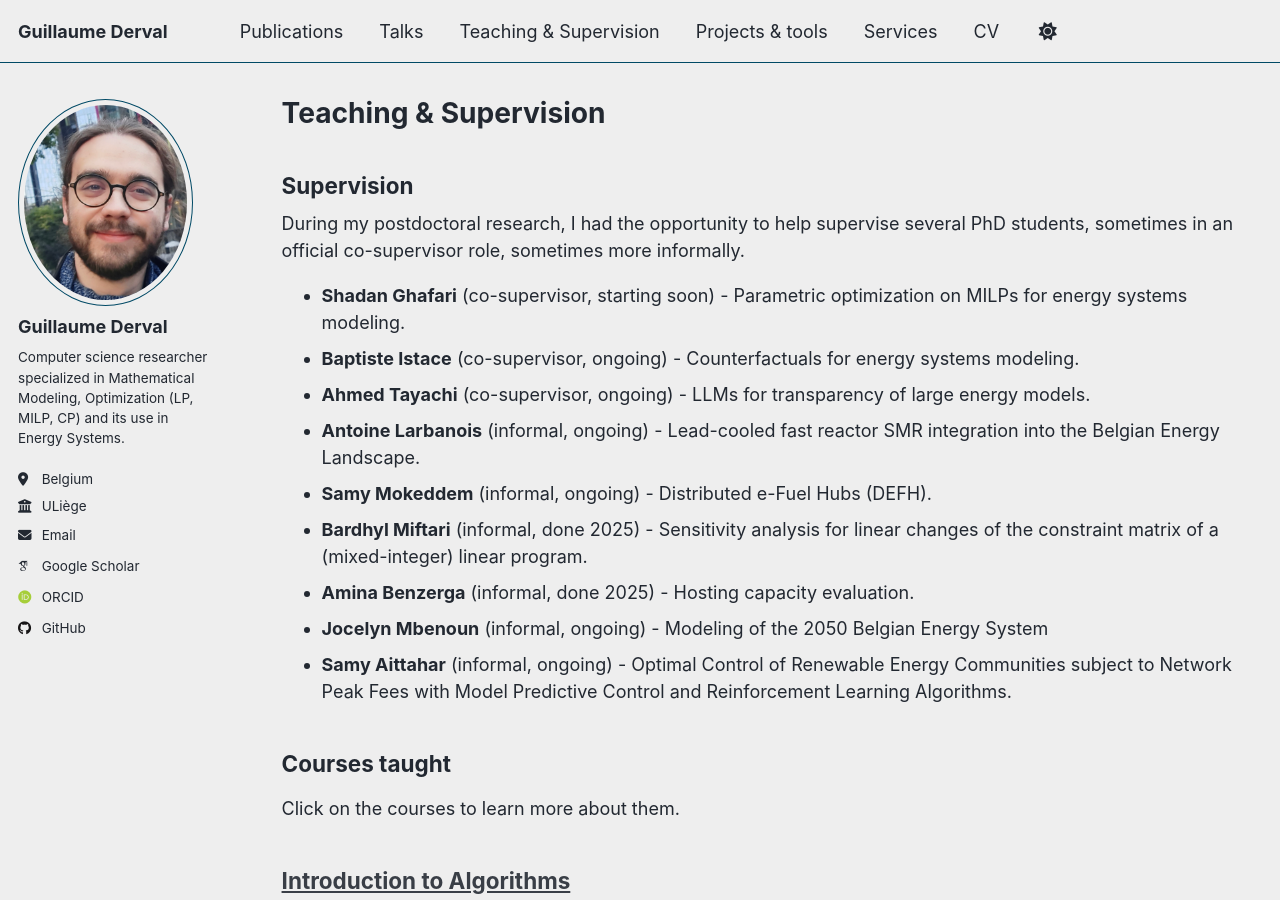
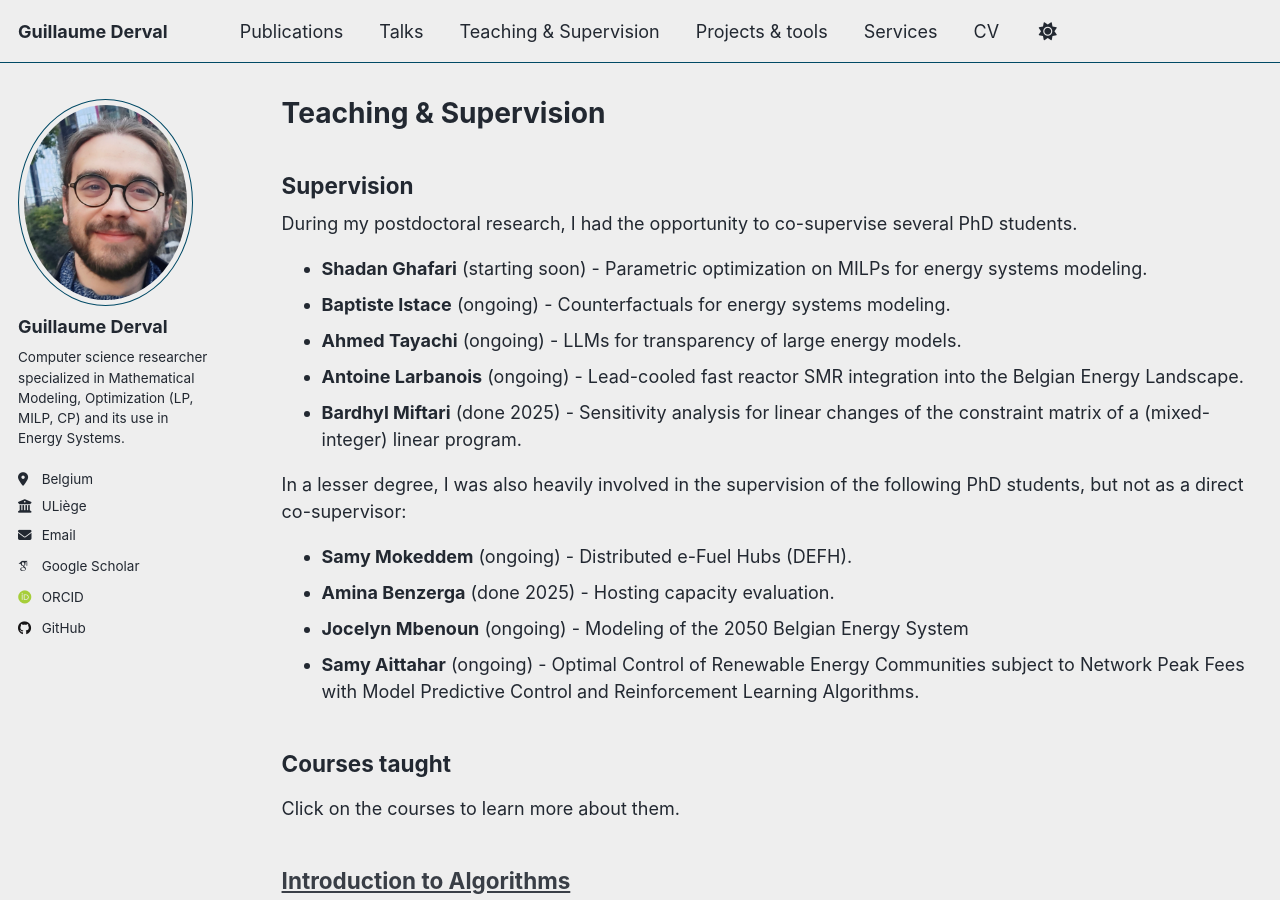
Before and after one commit to GuillaumeDerval/guillaumederval.github.io, a Jekyll site: the page built from _pages/teaching.html, in a window 1280 px wide and 900 px high. Built offline with Jekyll 4.4.1, drawn with Linux system fonts in a browser that asks for light colours; some web fonts are replaced; a script that is not in the unit is left out.

Commit message:
Refine supervision details and add informal supervision list
Updated supervision section to clarify roles and added a new list for students supervised informally.

```diff
--- a/_pages/teaching.html
+++ b/_pages/teaching.html
@@ -8,18 +8,22 @@ author_profile: true
 {% include base_path %}
 
 <h2>Supervision</h2>
-During my postdoctoral research, I had the opportunity to help supervise several PhD students, sometimes in an official co-supervisor role, sometimes more informally.
+During my postdoctoral research, I had the opportunity to co-supervise several PhD students.
 
 <ul>
-  <li><strong>Shadan Ghafari</strong> (co-supervisor, starting soon) - Parametric optimization on MILPs for energy systems modeling. </li>
-  <li><strong>Baptiste Istace</strong> (co-supervisor, ongoing) - Counterfactuals for energy systems modeling.</li>
-  <li><strong>Ahmed Tayachi</strong> (co-supervisor, ongoing) - LLMs for transparency of large energy models.</li>
-  <li><strong>Antoine Larbanois</strong> (informal, ongoing) - Lead-cooled fast reactor SMR integration into the Belgian Energy Landscape.</li>
-  <li><strong>Samy Mokeddem</strong> (informal, ongoing) - Distributed e-Fuel Hubs (DEFH).</li>
-  <li><strong>Bardhyl Miftari</strong> (informal, done 2025) - Sensitivity analysis for linear changes of the constraint matrix of a (mixed-integer) linear program.</li>
-  <li><strong>Amina Benzerga</strong> (informal, done 2025) - Hosting capacity evaluation.</li>
-  <li><strong>Jocelyn Mbenoun</strong> (informal, ongoing) - Modeling of the 2050 Belgian Energy System</li>
-  <li><strong>Samy Aittahar</strong> (informal, ongoing) - Optimal Control of Renewable Energy Communities subject to Network Peak Fees with Model Predictive Control and Reinforcement Learning Algorithms.</li>
+  <li><strong>Shadan Ghafari</strong> (starting soon) - Parametric optimization on MILPs for energy systems modeling. </li>
+  <li><strong>Baptiste Istace</strong> (ongoing) - Counterfactuals for energy systems modeling.</li>
+  <li><strong>Ahmed Tayachi</strong> (ongoing) - LLMs for transparency of large energy models.</li>
+  <li><strong>Antoine Larbanois</strong> (ongoing) - Lead-cooled fast reactor SMR integration into the Belgian Energy Landscape.</li>
+  <li><strong>Bardhyl Miftari</strong> (done 2025) - Sensitivity analysis for linear changes of the constraint matrix of a (mixed-integer) linear program.</li>
+</ul>
+
+In a lesser degree, I was also heavily involved in the supervision of the following PhD students, but not as a direct co-supervisor:
+<ul>
+  <li><strong>Samy Mokeddem</strong> (ongoing) - Distributed e-Fuel Hubs (DEFH).</li>
+  <li><strong>Amina Benzerga</strong> (done 2025) - Hosting capacity evaluation.</li>
+  <li><strong>Jocelyn Mbenoun</strong> (ongoing) - Modeling of the 2050 Belgian Energy System</li>
+  <li><strong>Samy Aittahar</strong> (ongoing) - Optimal Control of Renewable Energy Communities subject to Network Peak Fees with Model Predictive Control and Reinforcement Learning Algorithms.</li>
 </ul>
 
 <h2>Courses taught</h2>
```
